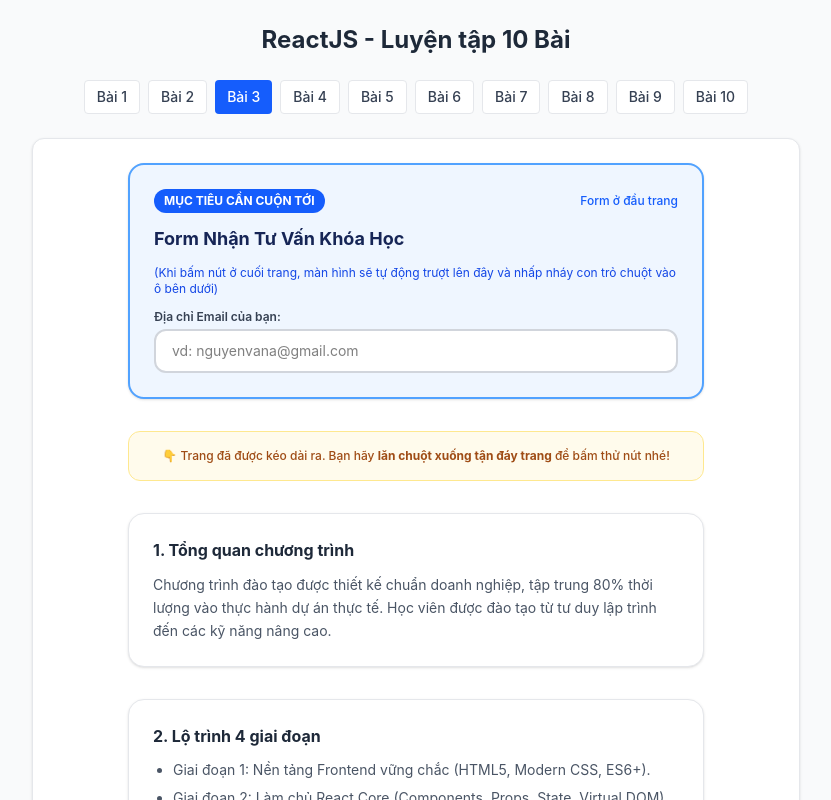
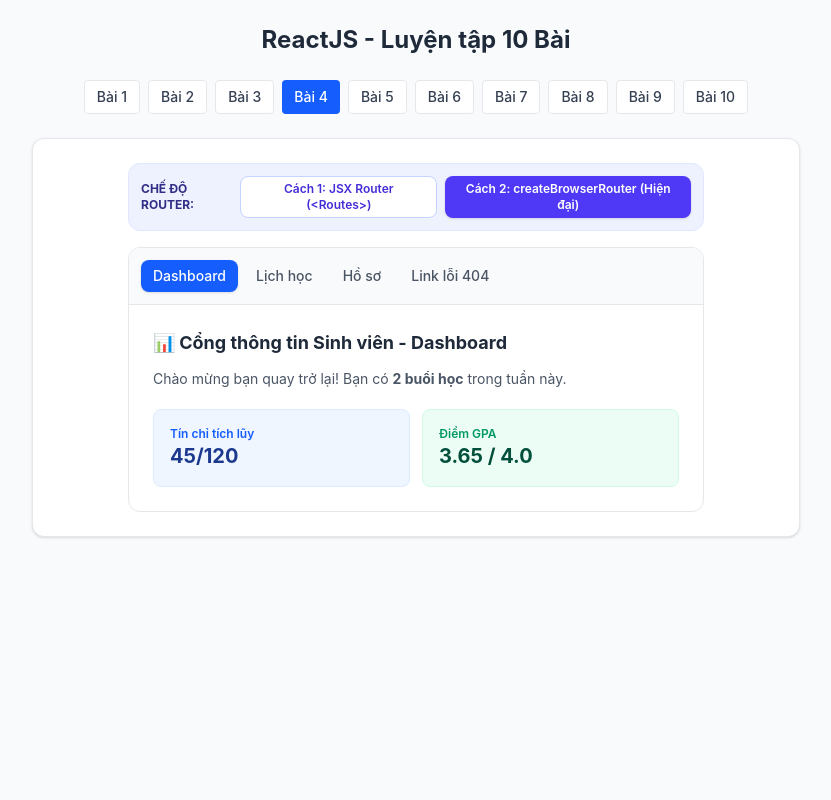
Before and after one commit to Son-Uchiha/Reactjs-Session02, a React (Vite) app: page / in a window 1280 px wide. Shown: the top 800 px of the page, without its empty margins (224-1055 px from the left). Built offline with nearby package versions, Linux system fonts and the light colour scheme.

Commit message:
done bài 4

```diff
--- a/package.json
+++ b/package.json
@@ -13,6 +13,7 @@
     "@tailwindcss/vite": "^4.3.3",
     "react": "^19.2.8",
     "react-dom": "^19.2.8",
+    "react-router-dom": "^7.18.3",
     "tailwindcss": "^4.3.3"
   },
   "devDependencies": {
--- a/src/App.jsx
+++ b/src/App.jsx
@@ -2,9 +2,10 @@
 import Bai01 from "./exercises/Bai01";
 import Bai02 from "./exercises/Bai02";
 import Bai03 from "./exercises/Bai03";
+import Bai04 from "./exercises/Bai04";
 
 export default function App() {
-  const [currentBai, setCurrentBai] = useState(3); // Mặc định mở bài 3 để bạn kiểm tra
+  const [currentBai, setCurrentBai] = useState(4); // Mặc định mở bài 4 để bạn kiểm tra
 
   return (
     <div className="min-h-screen bg-gray-50 p-6">
@@ -35,9 +36,10 @@
           {currentBai === 1 && <Bai01 />}
           {currentBai === 2 && <Bai02 />}
           {currentBai === 3 && <Bai03 />}
-          {currentBai > 3 && (
+          {currentBai === 4 && <Bai04 />}
+          {currentBai > 4 && (
             <p className="text-center text-gray-400 py-12">
-              Bài {currentBai} chưa làm. Hãy chọn Bài 1, 2 hoặc 3 nhé!
+              Bài {currentBai} chưa làm. Hãy chọn Bài 1, 2, 3 hoặc 4 nhé!
             </p>
           )}
         </div>
--- /dev/null
+++ b/src/exercises/Bai04.jsx
@@ -0,0 +1,217 @@
+import { useState } from "react";
+import {
+  // Dùng cho Cách 1 (JSX truyền thống)
+  BrowserRouter,
+  Routes,
+  Route,
+  NavLink,
+  Link,
+  // Dùng cho Cách 2 (Data Router hiện đại v6.4+)
+  createBrowserRouter,
+  RouterProvider,
+  Outlet,
+} from "react-router-dom";
+
+// =================================================================
+// 1. CÁC PHÂN HỆ TRANG (DÙNG CHUNG CHO CẢ 2 CÁCH)
+// =================================================================
+
+function Dashboard() {
+  return (
+    <div className="space-y-3">
+      <h3 className="text-lg font-bold text-gray-800">📊 Cổng thông tin Sinh viên - Dashboard</h3>
+      <p className="text-sm text-gray-600">
+        Chào mừng bạn quay trở lại! Bạn có <b>2 buổi học</b> trong tuần này.
+      </p>
+      <div className="grid grid-cols-2 gap-3 pt-2">
+        <div className="p-4 bg-blue-50 border border-blue-100 rounded-lg">
+          <p className="text-xs text-blue-600 font-semibold">Tín chỉ tích lũy</p>
+          <p className="text-xl font-bold text-blue-900">45/120</p>
+        </div>
+        <div className="p-4 bg-emerald-50 border border-emerald-100 rounded-lg">
+          <p className="text-xs text-emerald-600 font-semibold">Điểm GPA</p>
+          <p className="text-xl font-bold text-emerald-900">3.65 / 4.0</p>
+        </div>
+      </div>
+    </div>
+  );
+}
+
+function Schedule() {
+  return (
+    <div className="space-y-3">
+      <h3 className="text-lg font-bold text-gray-800">📅 Lịch học trong tuần</h3>
+      <ul className="text-sm text-gray-600 space-y-2">
+        <li className="p-3 bg-gray-50 rounded-lg border border-gray-200">
+          <b>Thứ 2 (18h00 - 20h00):</b> ReactJS - React Router DOM & SPA
+        </li>
+        <li className="p-3 bg-gray-50 rounded-lg border border-gray-200">
+          <b>Thứ 4 (18h00 - 20h00):</b> Thực hành xây dựng Routing Tree
+        </li>
+      </ul>
+    </div>
+  );
+}
+
+function Profile() {
+  return (
+    <div className="space-y-3">
+      <h3 className="text-lg font-bold text-gray-800">👤 Hồ sơ sinh viên</h3>
+      <div className="text-sm text-gray-600 space-y-1">
+        <p>• <b>Họ và tên:</b> Nguyễn Văn A</p>
+        <p>• <b>Mã sinh viên:</b> B20DCCN001</p>
+        <p>• <b>Chuyên ngành:</b> Kỹ thuật phần mềm (ReactJS)</p>
+      </div>
+    </div>
+  );
+}
+
+// Bẫy dữ liệu: Trang 404
+function NotFound() {
+  return (
+    <div className="text-center py-8 space-y-3">
+      <div className="text-4xl">⚠️</div>
+      <h3 className="text-lg font-bold text-red-600">404 - Không tìm thấy nội dung!</h3>
+      <p className="text-xs text-gray-500">
+        Đường dẫn bạn vừa truy cập không tồn tại trên hệ thống.
+      </p>
+      <Link
+        to="/"
+        className="inline-block px-4 py-2 bg-blue-600 text-white text-xs font-semibold rounded hover:bg-blue-700 transition"
+      >
+        Quay về Trang chủ
+      </Link>
+    </div>
+  );
+}
+
+// Hàm style nút điều hướng
+const navClass = ({ isActive }) =>
+  `px-3 py-1.5 rounded-lg text-sm font-medium transition cursor-pointer ${
+    isActive ? "bg-blue-600 text-white shadow-sm" : "text-gray-600 hover:bg-gray-100"
+  }`;
+
+// =================================================================
+// CÁCH 1: DÙNG JSX ROUTER (<BrowserRouter>, <Routes>, <Route>)
+// =================================================================
+function Cach1_JSXRouter() {
+  return (
+    <BrowserRouter>
+      <div className="bg-white rounded-xl border border-gray-200 overflow-hidden">
+        <nav className="flex items-center gap-1.5 p-3 bg-gray-50 border-b border-gray-200">
+          <NavLink to="/" className={navClass}>Dashboard</NavLink>
+          <NavLink to="/schedule" className={navClass}>Lịch học</NavLink>
+          <NavLink to="/profile" className={navClass}>Hồ sơ</NavLink>
+          <NavLink to="/test-404" className={navClass}>Link lỗi 404</NavLink>
+        </nav>
+
+        <div className="p-6">
+          <Routes>
+            <Route path="/" element={<Dashboard />} />
+            <Route path="/schedule" element={<Schedule />} />
+            <Route path="/profile" element={<Profile />} />
+            <Route path="*" element={<NotFound />} />
+          </Routes>
+        </div>
+      </div>
+    </BrowserRouter>
+  );
+}
+
+// =================================================================
+// CÁCH 2: DÙNG DATA ROUTER (createBrowserRouter + <Outlet />)
+// =================================================================
+
+// 1. Layout chứa Navbar và <Outlet />
+function LayoutCach2() {
+  return (
+    <div className="bg-white rounded-xl border border-gray-200 overflow-hidden">
+      <nav className="flex items-center gap-1.5 p-3 bg-gray-50 border-b border-gray-200">
+        <NavLink to="/" className={navClass}>Dashboard</NavLink>
+        <NavLink to="/schedule" className={navClass}>Lịch học</NavLink>
+        <NavLink to="/profile" className={navClass}>Hồ sơ</NavLink>
+        <NavLink to="/test-404" className={navClass}>Link lỗi 404</NavLink>
+      </nav>
+
+      {/* <Outlet /> là vị trí các component con sẽ chui vào hiển thị */}
+      <div className="p-6">
+        <Outlet />
+      </div>
+    </div>
+  );
+}
+
+// 2. Khai báo Router bằng Mảng Object
+const routerCach2 = createBrowserRouter([
+  {
+    path: "/",
+    element: <LayoutCach2 />, // Layout cha chứa khung Navbar
+    errorElement: <NotFound />, // Xử lý lỗi crash trang
+    children: [
+      {
+        index: true, // Đường dẫn mặc định khi vào "/" -> hiện Dashboard
+        element: <Dashboard />,
+      },
+      {
+        path: "schedule", // Tương ứng "/schedule"
+        element: <Schedule />,
+      },
+      {
+        path: "profile", // Tương ứng "/profile"
+        element: <Profile />,
+      },
+      {
+        path: "*", // Bẫy dữ liệu: Bắt mọi URL sai
+        element: <NotFound />,
+      },
+    ],
+  },
+]);
+
+function Cach2_CreateBrowserRouter() {
+  // Nạp router vào RouterProvider
+  return <RouterProvider router={routerCach2} />;
+}
+
+// =================================================================
+// COMPONENT CHÍNH: CÓ NÚT CHUYỂN ĐỔI ĐỂ BẠN THỬ CẢ 2 CÁCH
+// =================================================================
+export default function Bai04() {
+  const [selectedMethod, setSelectedMethod] = useState(2); // Mặc định mở Cách 2 cho bạn xem
+
+  return (
+    <div className="max-w-xl mx-auto space-y-4">
+      {/* Nút chuyển đổi chế độ xem */}
+      <div className="flex items-center justify-between p-3 bg-indigo-50 border border-indigo-100 rounded-xl">
+        <span className="text-xs font-bold text-indigo-900 uppercase">
+          Chế độ Router:
+        </span>
+        <div className="flex gap-2">
+          <button
+            onClick={() => setSelectedMethod(1)}
+            className={`px-3 py-1 text-xs font-semibold rounded-lg transition cursor-pointer ${
+              selectedMethod === 1
+                ? "bg-indigo-600 text-white shadow-sm"
+                : "bg-white text-indigo-700 border border-indigo-200 hover:bg-indigo-100"
+            }`}
+          >
+            Cách 1: JSX Router (&lt;Routes&gt;)
+          </button>
+          <button
+            onClick={() => setSelectedMethod(2)}
+            className={`px-3 py-1 text-xs font-semibold rounded-lg transition cursor-pointer ${
+              selectedMethod === 2
+                ? "bg-indigo-600 text-white shadow-sm"
+                : "bg-white text-indigo-700 border border-indigo-200 hover:bg-indigo-100"
+            }`}
+          >
+            Cách 2: createBrowserRouter (Hiện đại)
+          </button>
+        </div>
+      </div>
+
+      {/* Hiển thị giao diện theo cách đã chọn */}
+      {selectedMethod === 1 ? <Cach1_JSXRouter /> : <Cach2_CreateBrowserRouter />}
+    </div>
+  );
+}
```
Also changed, not shown: 2 other files (tests, documents, lock files or other folders).
